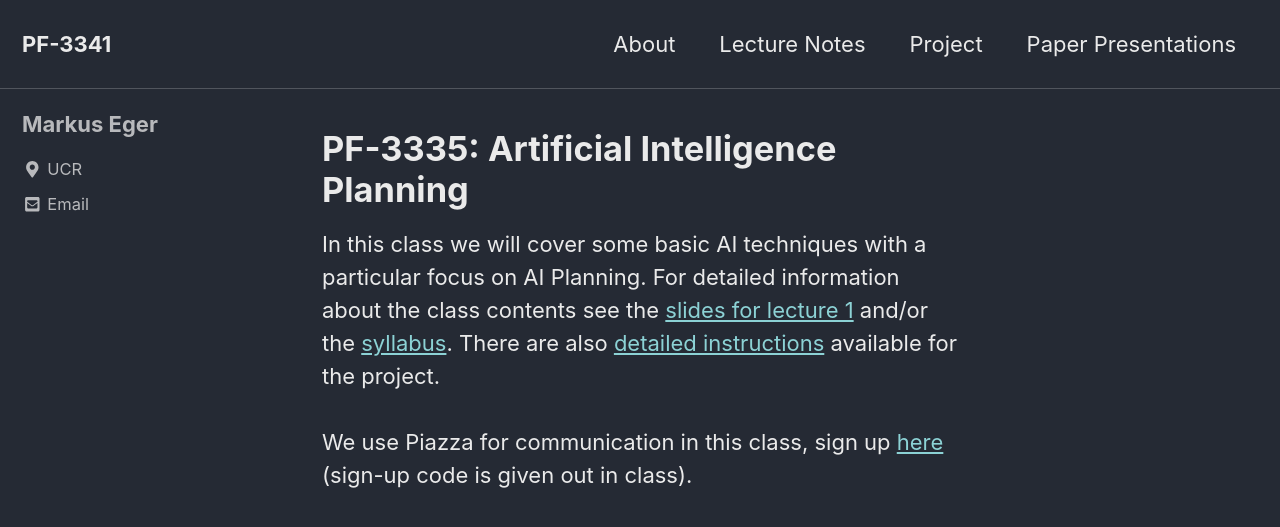
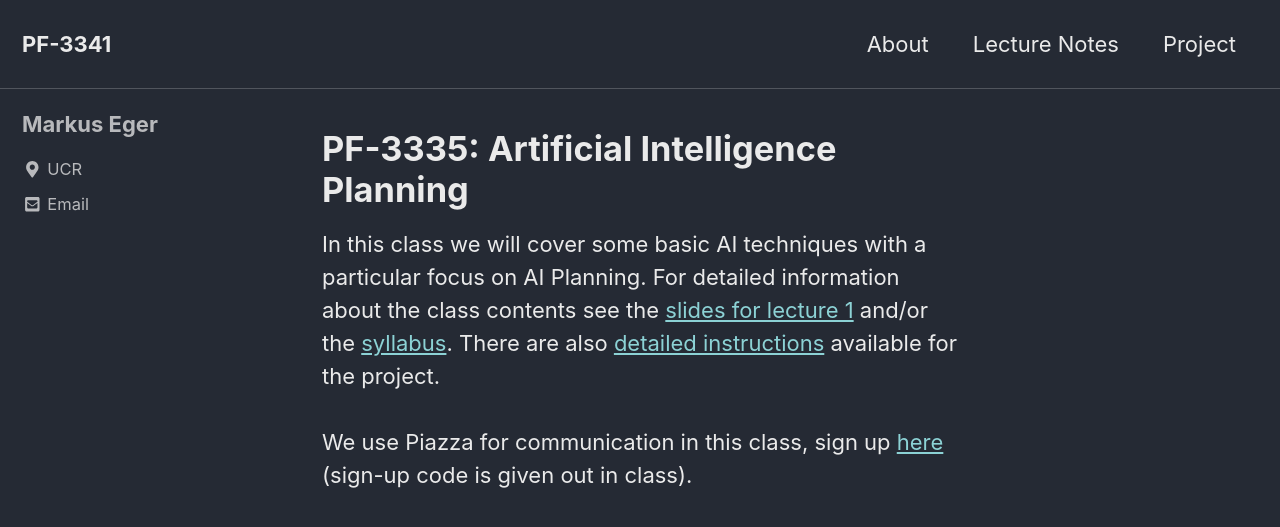
Before and after one commit to yawgmoth/PF-3335, a Jekyll site: the page built from index.html, in a window 1280 px wide and 900 px high. Shown: the top 527 px of the window. Built offline with Jekyll 4.4.1, drawn with Linux system fonts in a browser that asks for light colours; cached includes are drawn as plain includes; nearby versions of some CDN libraries; the list of posts is cut into pages by our own code.

Commit message:
remove paper presentation section

```diff
--- a/_data/navigation.yml
+++ b/_data/navigation.yml
@@ -6,8 +6,6 @@ main:
     url: /slides
   - title: "Project"
     url: /project
-  - title: "Paper Presentations"
-    url: /presentations/
   # - title: "Sample Collections"
   #   url: /collection-archive/
   # - title: "Sitemap"
```
